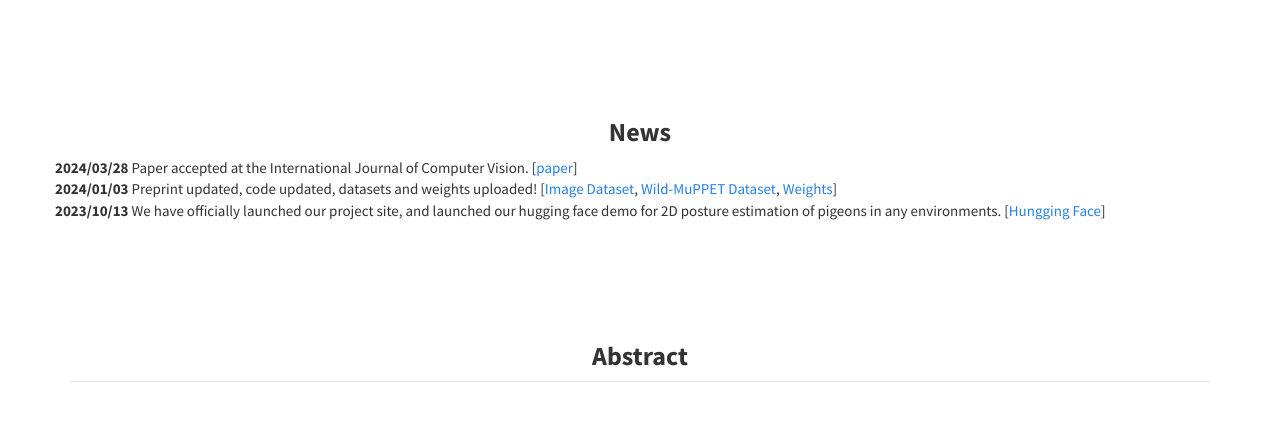
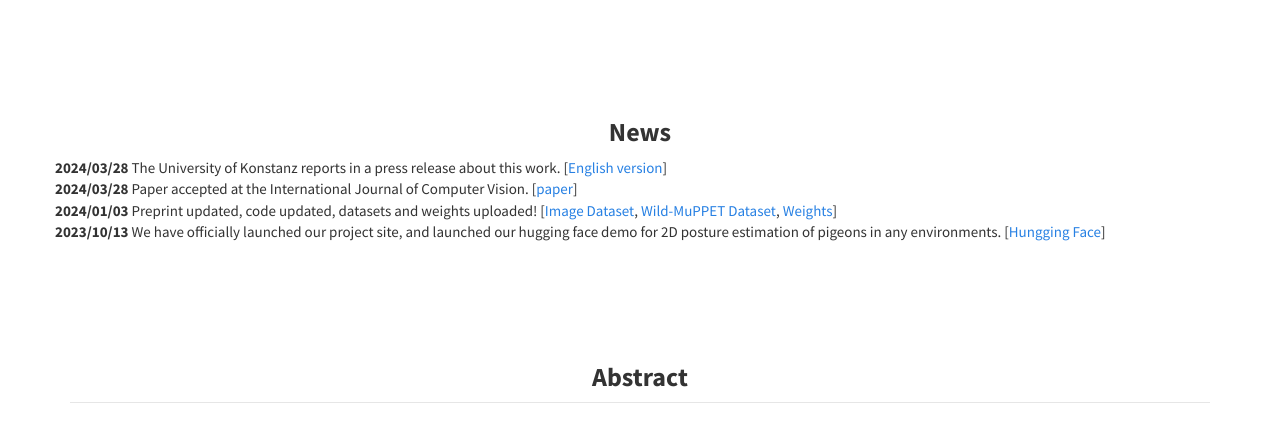
Before and after one commit to alexhang212/3D-MuPPET, a plain HTML site: page index.html in a window 1280 px wide. Shown: the part 624-1066 px from the top of the page. Drawn offline with Linux system fonts and the light colour scheme.

Commit message:
Update index.html.
Add press release to news section.

```diff
--- a/index.html
+++ b/index.html
@@ -144,6 +144,11 @@
                     </h3>
                 <div class="row">
                     <div class="col-md-12 text-left">
+                    <b>2024/03/28</b> The University of Konstanz reports in a press release about this work. [<a href="https://www.campus.uni-konstanz.de/en/science/tracking-animals-without-markers-in-the-wild" target="_blank">English version</a>]
+                    </div>
+                </div>
+                <div class="row">
+                    <div class="col-md-12 text-left">
                     <b>2024/03/28</b> Paper accepted at the International Journal of Computer Vision. [<a href="https://link.springer.com/article/10.1007/s11263-024-02074-y" target="_blank">paper</a>]
                     </div>
                 </div>
```
